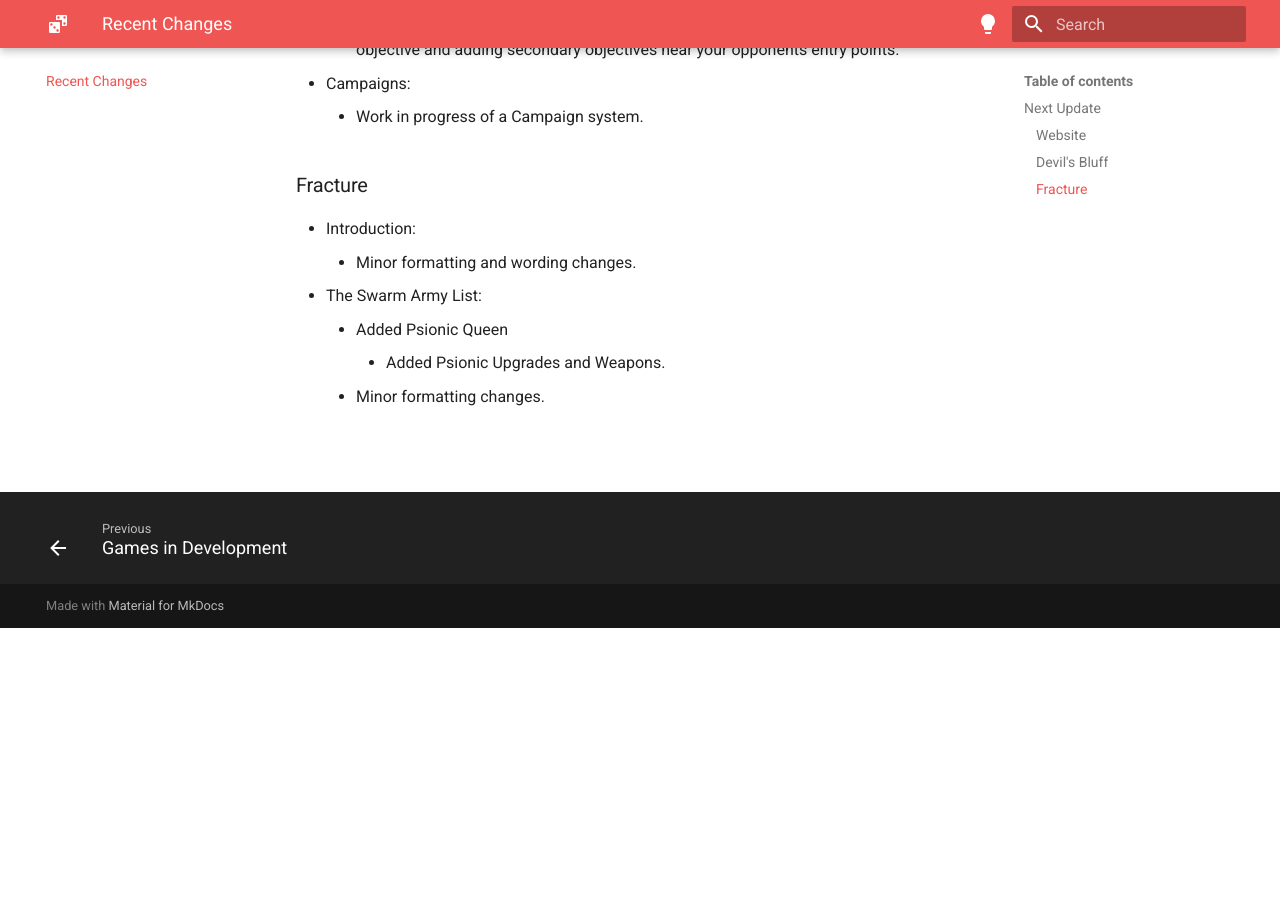
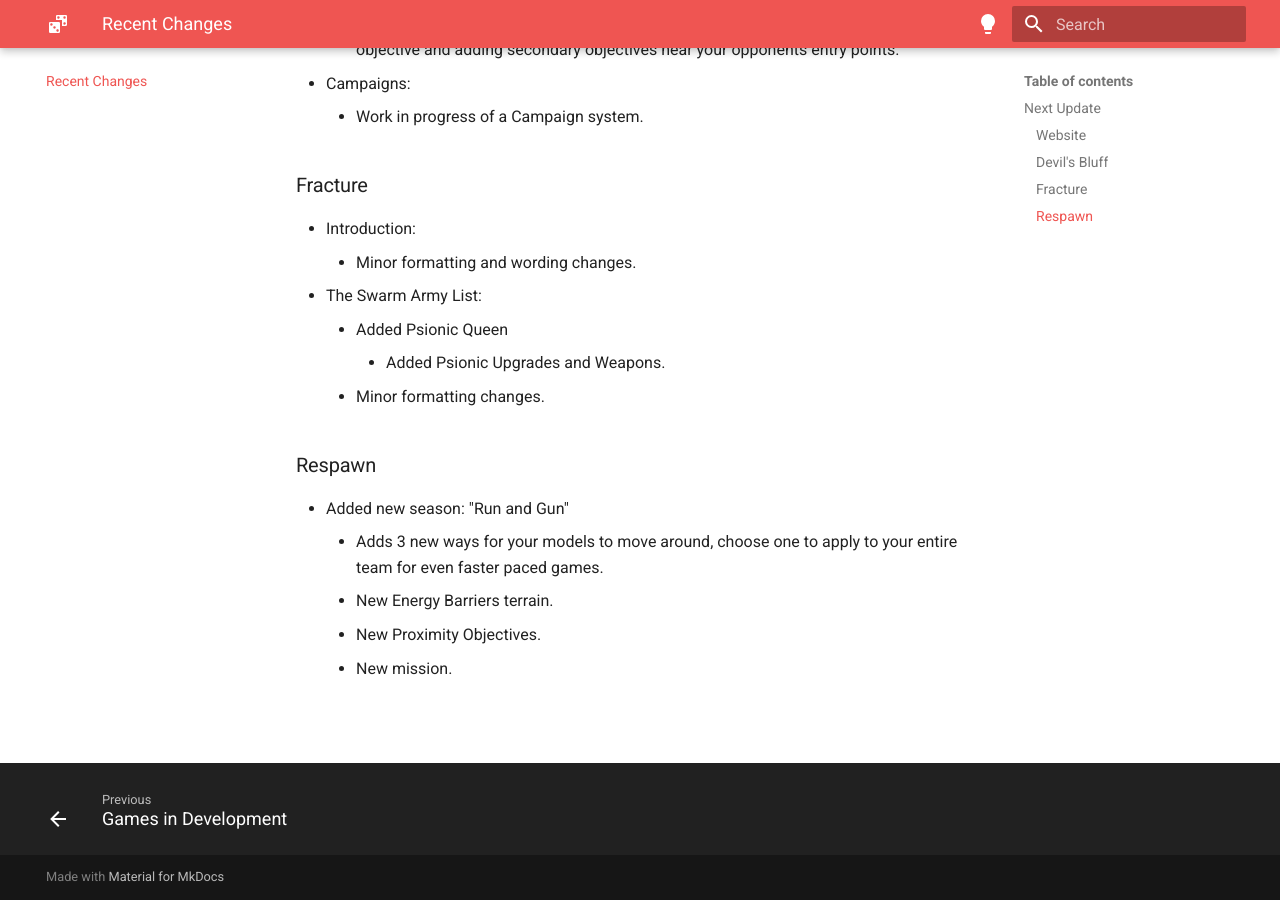
Before and after one commit to open-source-tabletop/cadence-website, an MkDocs documentation site: the page built from source/recent-changes.md, in a window 1280 px wide and 900 px high, scrolled down 962 px. Built offline with MkDocs 1.6.1 and Material for MkDocs 9.7.7, drawn with Linux system fonts in a browser that asks for light colours; before the commit the page ends 1590 px from its top, so only the background shows below that.

Commit message:
Updated new recent changes page

```diff
--- a/source/recent-changes.md
+++ b/source/recent-changes.md
@@ -33,3 +33,12 @@ This page shows any changes to the Core Rules or any released games, changes to
     - Added Psionic Queen
         - Added Psionic Upgrades and Weapons.
     - Minor formatting changes.
+
+
+### Respawn
+
+- Added new season: "Run and Gun"
+    - Adds 3 new ways for your models to move around, choose one to apply to your entire team for even faster paced games.
+    - New Energy Barriers terrain.
+    - New Proximity Objectives.
+    - New mission.
```
Also changed, not shown: docs/recent-changes.html (+28 -0 lines), docs/search/search_index.json, 1 other file.
